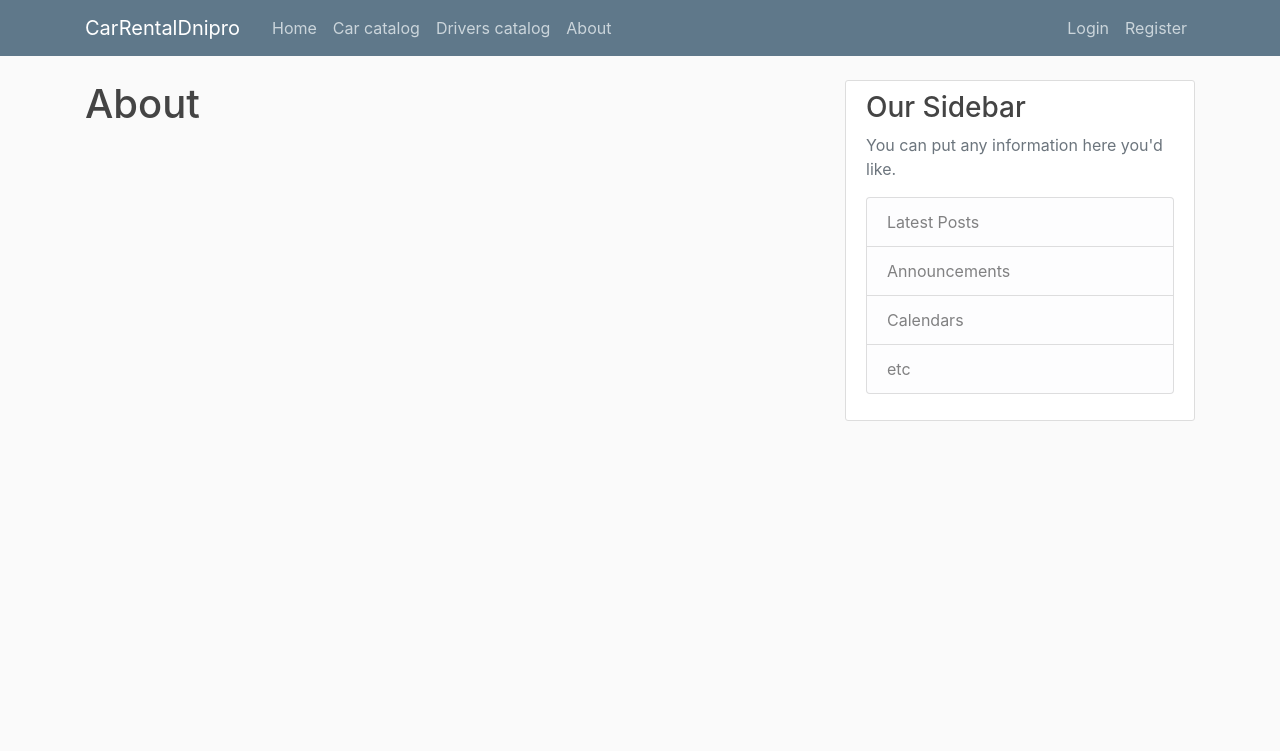
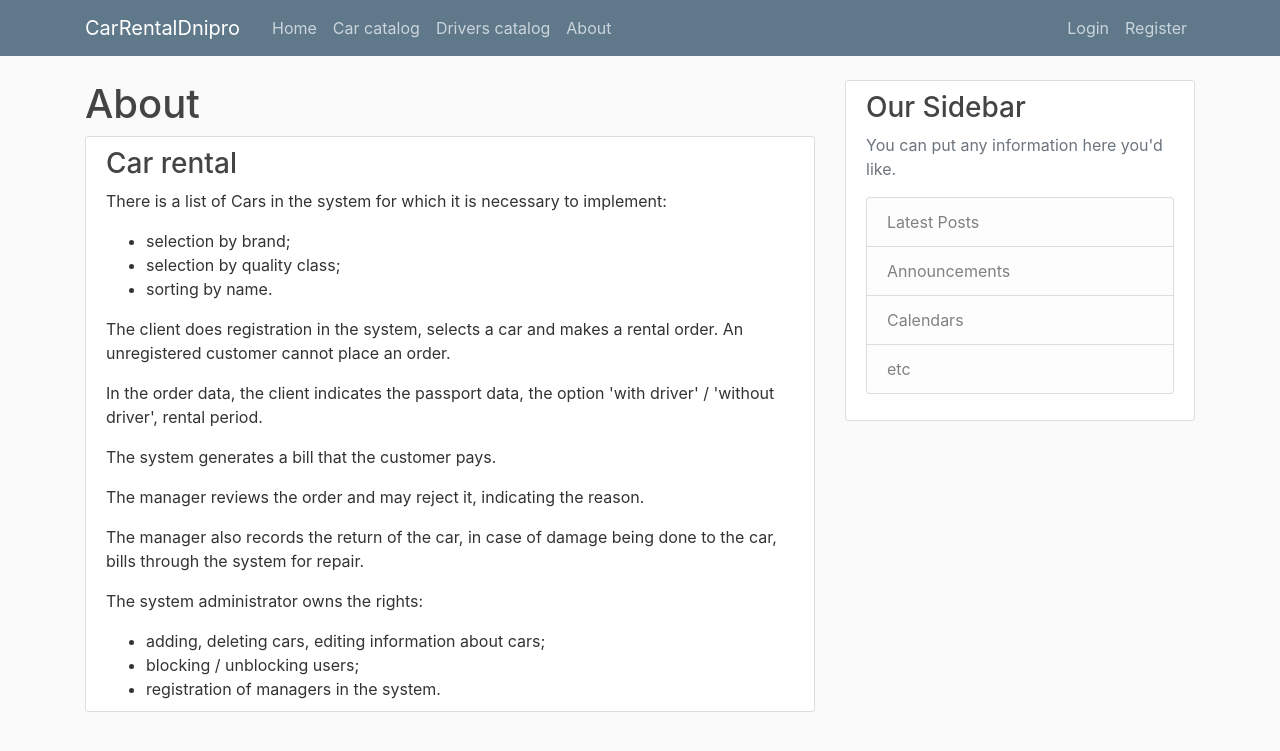
Before and after one commit to SteventsStuff/DjangoCarRentalService, a Django app: page /about/ in a window 1280 px wide. Shown: the top 751 px of the page. Run offline with Django 3.2, Linux system fonts and the light colour scheme; some libraries are stand-ins or nearby versions.

Commit message:
templates: updated 'about' page

```diff
--- a/rental/templates/rental/about.html
+++ b/rental/templates/rental/about.html
@@ -2,4 +2,27 @@
 
 {% block content %}
     <h1>About</h1>
+    <article class="content-section">
+        <h3>Car rental</h3>
+        <p>There is a list of Cars in the system for which it is necessary to implement:</p>
+        <ul>
+            <li>selection by brand;</li>
+            <li>selection by quality class;</li>
+            <li>sorting by name.</li>
+        </ul>
+        <p></p>
+
+        <p>The client does registration in the system, selects a car and makes a rental order. An unregistered customer cannot place an order.</p>
+        <p>In the order data, the client indicates the passport data, the option 'with driver' / 'without driver', rental period.</p>
+        <p>The system generates a bill that the customer pays.</p>
+        <p>The manager reviews the order and may reject it, indicating the reason.</p>
+        <p>The manager also records the return of the car, in case of damage being done to the car, bills through the system for repair.</p>
+        <p>The system administrator owns the rights:</p>
+        <ul>
+            <li>adding, deleting cars, editing information about cars;</li>
+            <li>blocking / unblocking users;</li>
+            <li>registration of managers in the system.</li>
+        </ul>
+
+    </article>
 {% endblock content %}
```
